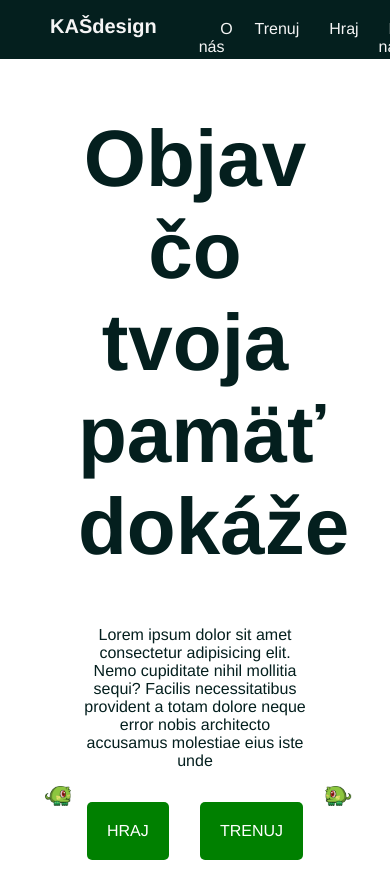
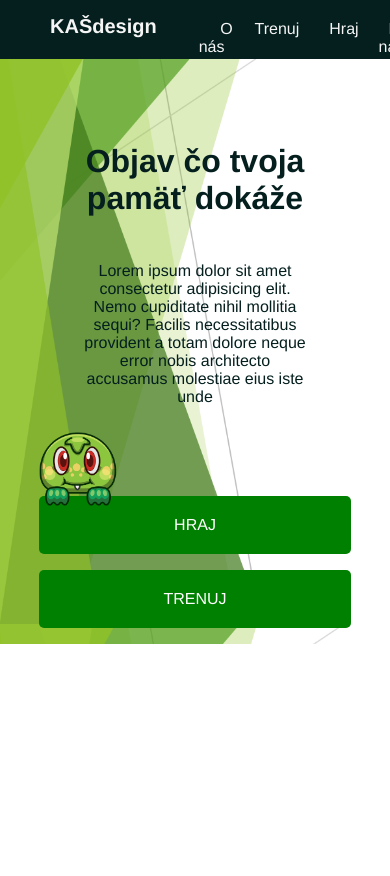
Before and after one commit to Allicce/memory-game, a Vue app: page / in a window 390 px wide. Shown: the top 876 px of the page. After the commit the page ends 844 px from the top, so only its background shows below. Built offline with nearby package versions, Linux system fonts and the light colour scheme.

Commit message:
welcome page - mobile design

```diff
--- a/src/components/Button.vue
+++ b/src/components/Button.vue
@@ -23,18 +23,25 @@ export default {
 </script>
 
 <style scoped>
+  .green_button {
+    margin-top: 0;
+    width: 80vw;
+    color: #fff !important;
+    text-transform: uppercase;
+    text-decoration: none;
+    background: green;
+    padding: 20px 0;
+    border-radius: 5px;
+  }
 
+  @media(min-width: 700px) {
     .button_cont {
       padding: 0 5% 0 5%;
     }
 
     .green_button {
-    color: #fff !important;
-    text-transform: uppercase;
-    text-decoration: none;
-    background: green;
       padding: 20px;
-    border-radius: 5px;
+      width: 100%;
       display: inline-block;
       border: none;
       transition: all 0.4s ease 0s;
@@ -49,4 +56,5 @@ export default {
       transition: all 0.4s ease 0s;
     }
 
+  }
 </style>
--- a/src/views/WelcomePage.vue
+++ b/src/views/WelcomePage.vue
@@ -3,11 +3,14 @@
     <heading />
     <div class="text">
       <h1>Objav čo tvoja pamäť dokáže</h1>
-      <p>Lorem ipsum dolor sit amet consectetur adipisicing elit. Nemo cupiditate nihil mollitia sequi? Facilis
+      <p class="description">Lorem ipsum dolor sit amet consectetur adipisicing elit. Nemo cupiditate nihil mollitia sequi? Facilis
         necessitatibus provident a totam dolore neque error nobis architecto accusamus molestiae eius iste unde
       </p>
     </div>
     <div class="container_button">
+      <div class="monster_mobile">
+        <img src="../../public/Charac_F-F2-idle_0.png" alt="monster">
+      </div>
       <div class="monster left">
         <img src="../../public/Charac_S-F2-Idle_0.png" alt="monster">
       </div>
@@ -37,6 +40,11 @@ export default {
 </script>
 
 <style scoped>
+  .container {
+    background-image: url("../../public/backgroundImage.png");
+    background-size: 100%;
+    background-position: left top;
+  }
 
   .container {
     display: flex;
@@ -49,8 +57,14 @@ export default {
   }
 
   .text {
+    opacity: 1;
+    padding-top: 10%;
     width: 60vw;
     margin: auto;
+  }
+
+  .description {
+    padding-top: 10%;
   }
 
   nav li {
@@ -59,14 +73,44 @@ export default {
   }
 
   h1 {
-    font-size: 5em;
+    padding-top: 10%;
+    font-size: 2em;
   }
 
   a {
     display: inline-block;
   }
+  .monster {
+    display: none;
+  }
+
+  .monster_mobile {
+    width: 20vw;
+    position: relative;
+    bottom: -10px;
+  }
+
+  .monster_mobile  img{
+    display: block;
+    width: 100%;
+    height: auto;
+  }
+
+  @media(min-width: 700px) {
+    .text {
+      width: 60vw;
+    }
+
+    h1 {
+      font-size: 5em;
+    }
+
+    .description {
+      font-size: 1.5em;
+    }
 
     .monster {
+      display: block;
       width: 20vw;
       padding-left: 2%;
     }
@@ -85,4 +129,6 @@ export default {
       justify-content: space-between;
     }
 
+  }
+
 </style>
```
Also changed, not shown: public/backgroundImage.png (added). Lines whose indentation alone changed are shown as unchanged.
